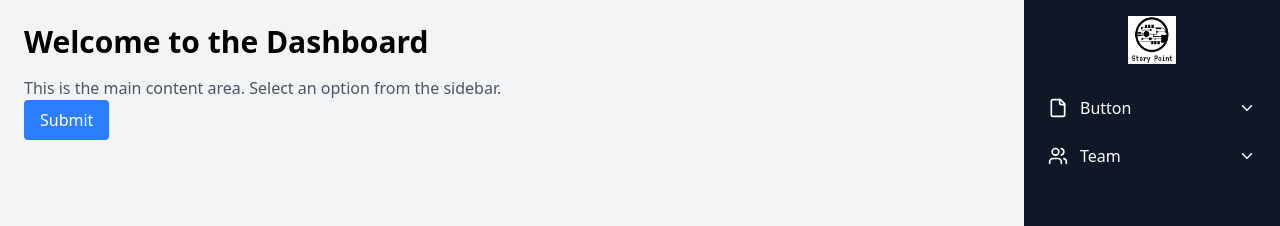
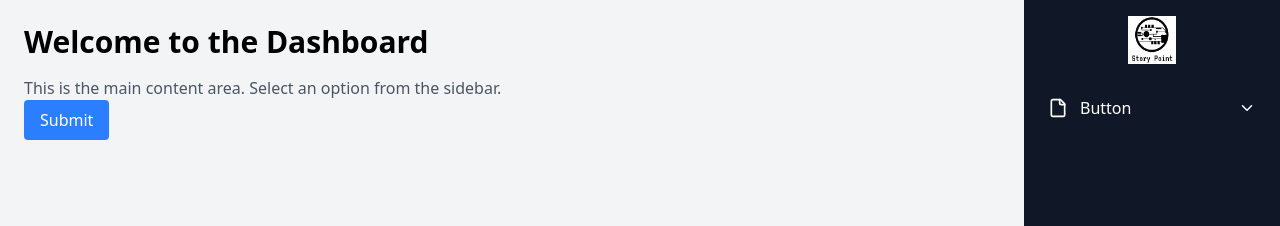
Before and after one commit to ishapaghdal/practice-story-book, a React (Vite) app: page / in a window 1280 px wide. Shown: the top 226 px of the page. Built offline with nearby package versions, Linux system fonts and the light colour scheme.

Commit message:
bug fix for the sidebar not scrollable

```diff
--- a/src/components/side-bar/SideBarComponent.tsx
+++ b/src/components/side-bar/SideBarComponent.tsx
@@ -13,15 +13,15 @@ const Sidebar = ({ onSelectedStyle }) => {
   };
 
   return (
-    <aside className="w-64 h-screen bg-gray-900 text-white flex flex-col p-4">
+    <aside className="w-64 h-screen bg-gray-900 text-white flex flex-col p-4 overflow-y-auto">
       {/* Logo */}
-      <div className="mb-6 flex items-center justify-center">
+      <div className="mb-6 flex items-center justify-center ">
         <img src="/logo2.png" alt="Logo" className="h-12 w-12" />
       </div>
 
       {/* Navigation */}
       <nav className="space-y-2">
-        {/* Dropdown Example */}
+        {/* Butoon*/}
         <div
           className="cursor-pointer"
           onClick={() => toggleDropdown("buttons")}
@@ -43,60 +43,13 @@ const Sidebar = ({ onSelectedStyle }) => {
               {Object.keys(buttonStyles).map((key) => (
                 <button
                   onClick={() => {
-                    onSelectedStyle(key );
+                    onSelectedStyle(key);
                   }}
                   className="block p-2 w-full text-left rounded-lg hover:bg-gray-700"
                 >
                   {key}
                 </button>
               ))}
-              <button
-                onClick={() => {
-                  onSelectedStyle("primary");
-                }}
-                className="block p-2 w-full text-left rounded-lg hover:bg-gray-700"
-              >
-                Primary
-              </button>
-              <button
-                onClick={() => {
-                  onSelectedStyle("secondary");
-                }}
-                className="block p-2 w-full text-left rounded-lg hover:bg-gray-700"
-              >
-                Secondary
-              </button>
-            </div>
-          )}
-        </div>
-
-        {/* Another Dropdown */}
-        <div className="cursor-pointer" onClick={() => toggleDropdown("team")}>
-          <div className="flex items-center justify-between p-2 rounded-lg hover:bg-gray-800">
-            <div className="flex items-center space-x-3">
-              <Users size={20} />
-              <span>Team</span>
-            </div>
-            {openDropdown === "team" ? (
-              <ChevronUp size={18} />
-            ) : (
-              <ChevronDown size={18} />
-            )}
-          </div>
-          {openDropdown === "team" && (
-            <div className="ml-6 space-y-2">
-              <Link
-                to="/team/developers"
-                className="block p-2 rounded-lg hover:bg-gray-700"
-              >
-                Developers
-              </Link>
-              <Link
-                to="/team/designers"
-                className="block p-2 rounded-lg hover:bg-gray-700"
-              >
-                Designers
-              </Link>
             </div>
           )}
         </div>
```
